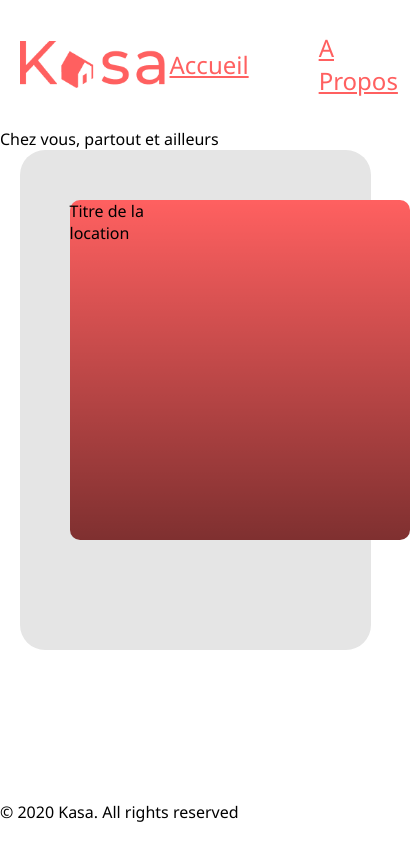
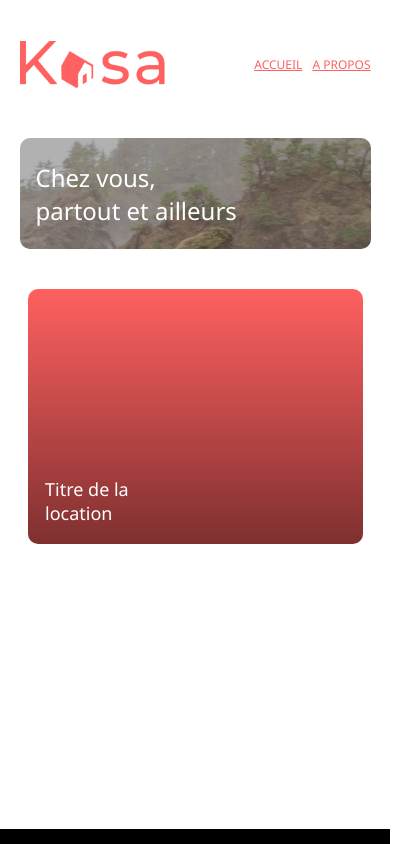
Before and after one commit to Jerome-Fromantin/JeromeFromantin_11_04012022, a React (Create React App) app: page / in a window 390 px wide. Shown: the top 844 px of the page, 420 px wide, since content can reach past the window. Built offline with nearby package versions, Linux system fonts and the light colour scheme.

Commit message:
Ajout de règles CSS et media queries

```diff
--- a/src/styles.css
+++ b/src/styles.css
@@ -1,5 +1,5 @@
 /* Règles pour le composant "Layout". */
-.layout_Main {
+.layout_main {
     position: relative;
     min-height: 100%
 }
@@ -11,19 +11,6 @@
     width: 1240px;
     height: 68px;
     margin: 30px auto
-}
-
-@media (max-width: 1360px) {
-    .header {
-        width: 90%
-    }
-}
-
-@media (max-width: 600px) {
-    .logo {
-        width: 145px;
-        height: 47px
-    }
 }
 
 .nav {
@@ -45,13 +32,7 @@
     margin-left: 30px;
 }
 
-@media (max-width: 375px) {
-    .link_accueil, .link_apropos {
-        color: green
-    }
-}
-
-.layout_Footer {
+.layout_footer {
     position: static;
     bottom: 0;
     background: black;
@@ -67,48 +48,46 @@
 }
 
 /* Règles pour le composant "Home". */
-.banner_Img {
-    position: relative;
-    left: 40px;
-    top: 30px;
+.banner {
+    background: url("./assets/Banner_Home.png");
     width: 1240px;
     height: 223px;
     border-radius: 25px;
+    margin: 40px auto
 }
 
-.banner_Bgr {
-    position: absolute;
+.banner_bgr, .banner_txt {
+    position: relative;
     left: 0;
-    top: 130px;
     width: 1240px;
     height: 223px;
-    background: #000000;
-    mix-blend-mode: darken;
-    opacity: 0.3;
     border-radius: 25px;
-    margin: 0 40px
+    margin: 0 auto
 }
 
-.banner_Txt {
-    position: relative;
-    left: 350px;
-    top: -115px;
+.banner_bgr {
+    top: 0;
+    background: rgba(0, 0, 0, 0.3)
+}
+
+.banner_txt {
+    display: flex;
+    align-items: center;
+    justify-content: center;
+    top: -223px;
+    background: transparent;
     color: white;
-    font-size: 48px
+    font-size: 48px;
+    text-align: center
 }
 
 .gallery {
     background: #E5E5E5;
     width: 1240px;
     height: 500px;
+    text-align: center;
     border-radius: 25px;
-    margin: 0 auto 10px auto
-}
-
-@media (max-width: 1360px) {
-    .banner_Img, .banner_Bgr, .gallery {
-        width: 90%
-    }
+    margin: 0 auto 40px auto
 }
 
 .card {
@@ -117,17 +96,16 @@
     width: 340px;
     height: 340px;
     border-radius: 10px;
-    margin: 50px 10px 50px 50px
+    margin: 50px auto
 }
 
-.card_Title {
-    display: inline-block;
+.card_title {
     background: transparent;
     width: 300px;
     height: 52px;
     color: white;
     font-size: 18px;
-    border-radius: 0;
+    text-align: left;
     margin: 268px 20px 20px 20px
 }
 
@@ -146,3 +124,88 @@
 .test2 {
     border: 1px red solid
 }
+
+/* MEDIA QUERIES */
+@media (max-width: 1360px) {
+    .header, .banner, .gallery {
+        width: 90%
+    }
+
+    .banner {
+        background-position: center;
+    }
+
+    .banner_bgr, .banner_txt {
+        width: 100%
+    }
+}
+
+@media (max-width: 720px) {
+    .banner_txt {
+        align-items: flex-start;
+        flex-direction: column;
+        justify-content: center;
+        padding-left: 30px
+    }
+}
+
+@media (max-width: 600px) {
+    .logo {
+        width: 145px;
+        height: 47px
+    }
+
+    .link_accueil, .link_apropos {
+        color: #FF6060;
+        font-size: 12px;
+        text-transform: uppercase;
+        padding: 0
+    }
+    .link_accueil {
+        margin-right: 5px;
+    }
+    .link_apropos {
+        margin-left: 5px;
+    }
+
+    .banner, .banner_bgr, .banner_txt {
+        height: 111px;
+        border-radius: 10px
+    }
+
+    .banner_txt {
+        top: -111px;
+        font-size: 24px;
+        padding-left: 16px
+    }
+
+    .gallery {
+        background: white;
+        width: 335px;
+        height: 500px;
+        text-align: center;
+        border-radius: 10px;
+        margin: 0 auto 40px auto
+    }
+
+    .card {
+        width: 335px;
+        height: 255px;
+        border-radius: 10px;
+        margin: 0 auto 20px auto
+    }
+
+    .card_title {
+        margin: 188px auto 15px auto
+    }
+
+    .layout_footer {
+        font-size: 12px;
+    }
+}
+
+@media (max-width: 375px) {
+    .link_accueil, .link_apropos {
+        color: green
+    }
+}
```
